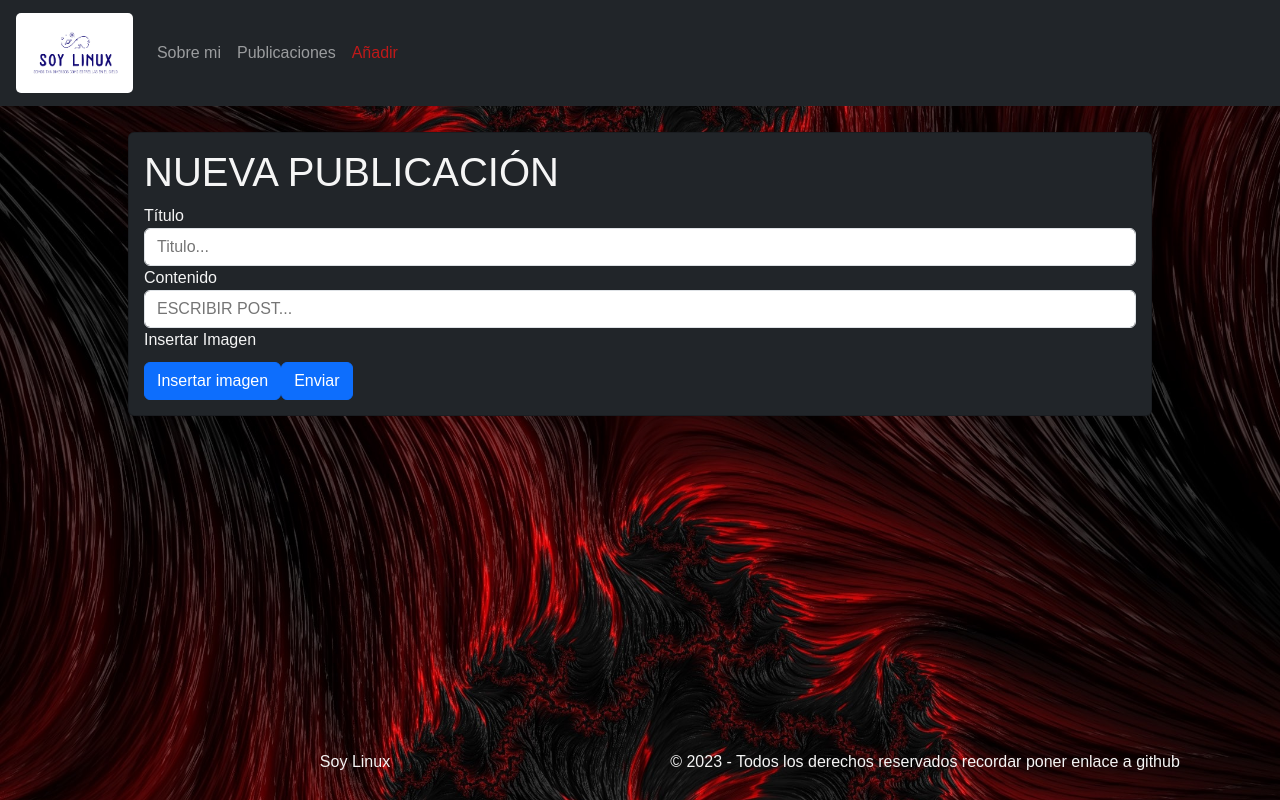
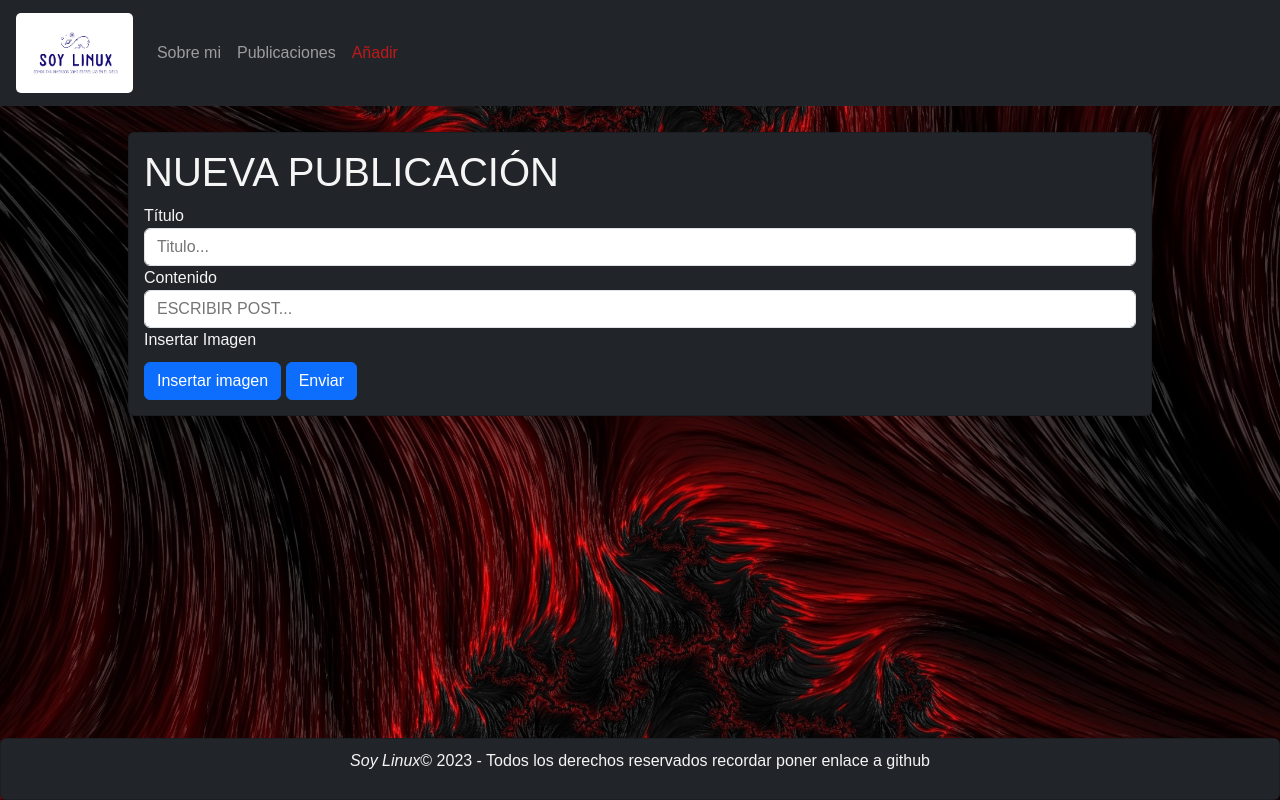
Before and after one commit to Stegonyrob/MyBlog, a React (Create React App) app in the folder vamos/Frontend/: page /newarticle in a window 1280 px wide. Built offline with nearby package versions, Linux system fonts and the light colour scheme.

Commit message:
falta ima¡genes

```diff
--- a/vamos/Frontend/src/components/EditCard.js
+++ b/vamos/Frontend/src/components/EditCard.js
@@ -28,11 +28,11 @@ const EditableCard = () => {
 
   return (
     <Col md={3}>
-      <Card>
+      <Card bg="dark" className="editcard">
         <Card.Img variant="top" src={card.imageSrc} />
         <Card.Body>
-          <Card.Title>{card.title}</Card.Title>
-          <Card.Text>{card.content}</Card.Text>
+          <Card.Title className="cardtext">{card.title}</Card.Title>
+          <Card.Text className="cardtext">{card.content}</Card.Text>
           <Button variant="primary" onClick={() => navigate(`/postcard/${id}`)}>
             Leer más
           </Button>
--- a/vamos/Frontend/src/components/Footer.js
+++ b/vamos/Frontend/src/components/Footer.js
@@ -1,21 +1,16 @@
 import React from "react";
 import "bootstrap/dist/css/bootstrap.min.css";
+import { Button, Card, Col } from "react-bootstrap";
 const Footer = () => {
   const currentYear = new Date().getFullYear();
 
   return (
-    <footer className="footer">
-      <div className="container">
-        <div className="row">
-          <div className="col-12 col-md-6">
-            <p className="footer-text">Soy Linux</p>
-          </div>
-          <div className="col-12 col-md-6">
-            <p className="footer-text">{`© ${currentYear} - Todos los derechos reservados recordar poner enlace a github`}</p>
-          </div>
-        </div>
-      </div>
-    </footer>
+    <Card bg="dark" className="footer">
+      <p>
+        <em>Soy Linux</em>
+        {`© ${currentYear} - Todos los derechos reservados recordar poner enlace a github`}
+      </p>
+    </Card>
   );
 };
 
--- a/vamos/Frontend/src/components/PostCard.js
+++ b/vamos/Frontend/src/components/PostCard.js
@@ -33,7 +33,7 @@ const PostCard = () => {
 
   return (
     <Col md={6}>
-      <Card>
+      <Card bg="dark" className="postcard">
         <Card.Img variant="top" src={card.imageSrc} />
         <Card.Body>
           <Card.Title>{card.title}</Card.Title>
--- a/vamos/Frontend/src/components/PostForm.js
+++ b/vamos/Frontend/src/components/PostForm.js
@@ -70,7 +70,6 @@ function PostForm({ onCreatePost, history }) {
           </div>
           <div className="insert">
             <div>
-              {" "}
               <div className="insert">
                 <div>
                   <label htmlFor="postContent">Insertar Imagen</label>
@@ -87,7 +86,7 @@ function PostForm({ onCreatePost, history }) {
                   ref={fileInputRef}
                   style={{ display: "none" }}
                 />
-
+                <a> </a>
                 <Button type="submit" content="Enviar">
                   Enviar
                 </Button>
```
